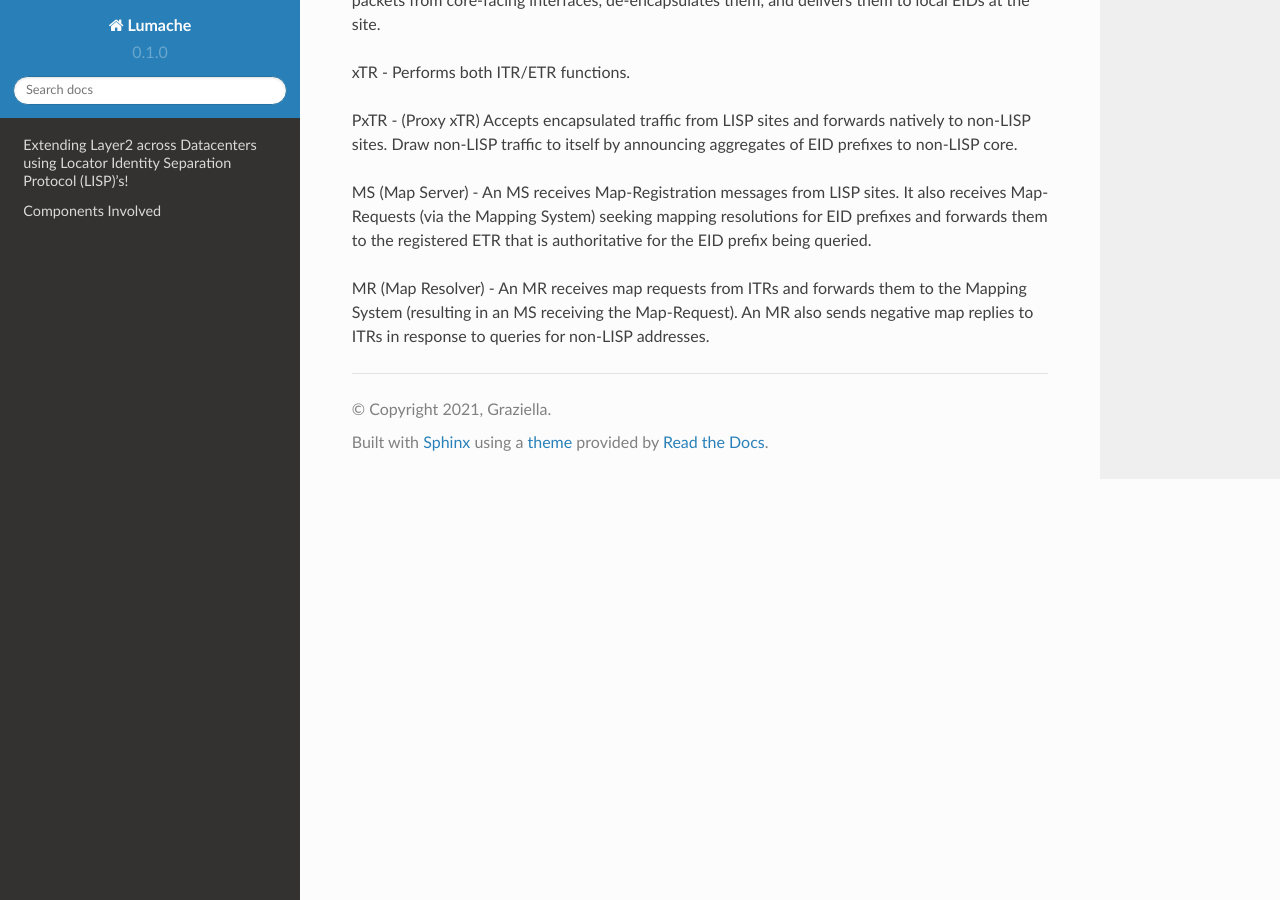
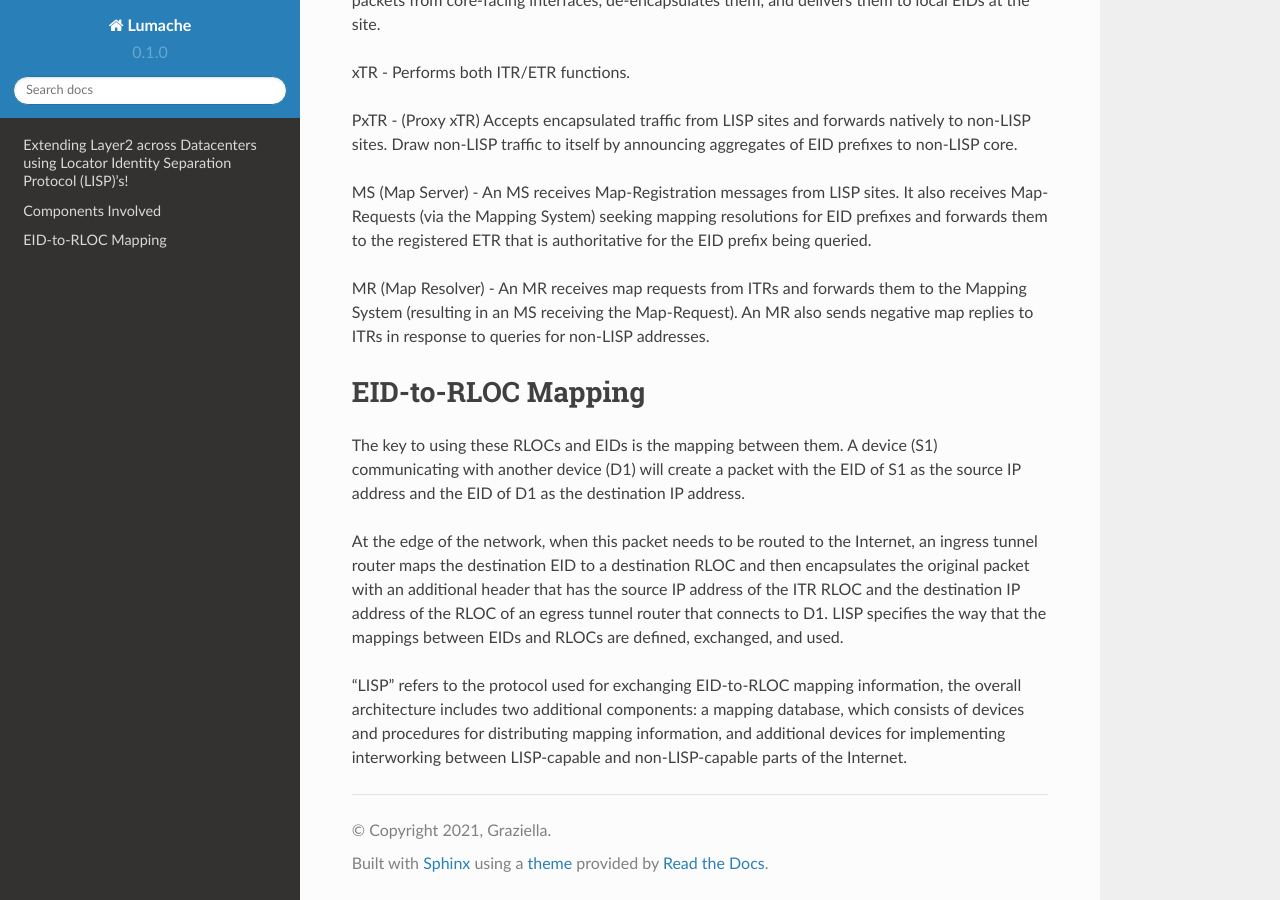
Before and after one commit to arunkumaruniqpro/c8000v_LISP_L2_Extension, a Sphinx documentation site: the page built from docs/source/index.rst, in a window 1280 px wide and 900 px high, scrolled down 1174 px. Built offline with Sphinx 7.4.7 and the Read the Docs theme 2.0.0, drawn with Linux system fonts in a browser that asks for light colours.

Commit message:
Update index.rst

```diff
--- a/docs/source/index.rst
+++ b/docs/source/index.rst
@@ -32,3 +32,17 @@ PxTR - (Proxy xTR) Accepts encapsulated traffic from LISP sites and forwards nat
 MS (Map Server) - An MS receives Map-Registration messages from LISP sites. It also receives Map-Requests (via the Mapping System) seeking mapping resolutions for EID prefixes and forwards them to the registered ETR that is authoritative for the EID prefix being queried.
 
 MR (Map Resolver) - An MR receives map requests from ITRs and forwards them to the Mapping System (resulting in an MS receiving the Map-Request). An MR also sends negative map replies to ITRs in response to queries for non-LISP addresses.
+
+
+
+EID-to-RLOC Mapping
+===================
+The key to using these RLOCs and EIDs is the mapping between them. A device (S1) communicating with another device (D1) will create a packet with the EID of S1 as the source IP address and the EID of D1 as the destination IP address.
+
+
+
+At the edge of the network, when this packet needs to be routed to the Internet, an ingress tunnel router maps the destination EID to a destination RLOC and then encapsulates the original packet with an additional header that has the source IP address of the ITR RLOC and the destination IP address of the RLOC of an egress tunnel router that connects to D1. LISP specifies the way that the mappings between EIDs and RLOCs are defined, exchanged, and used.
+
+
+
+"LISP" refers to the protocol used for exchanging EID-to-RLOC mapping information, the overall architecture includes two additional components: a mapping database, which consists of devices and procedures for distributing mapping information, and additional devices for implementing interworking between LISP-capable and non-LISP-capable parts of the Internet.
```
